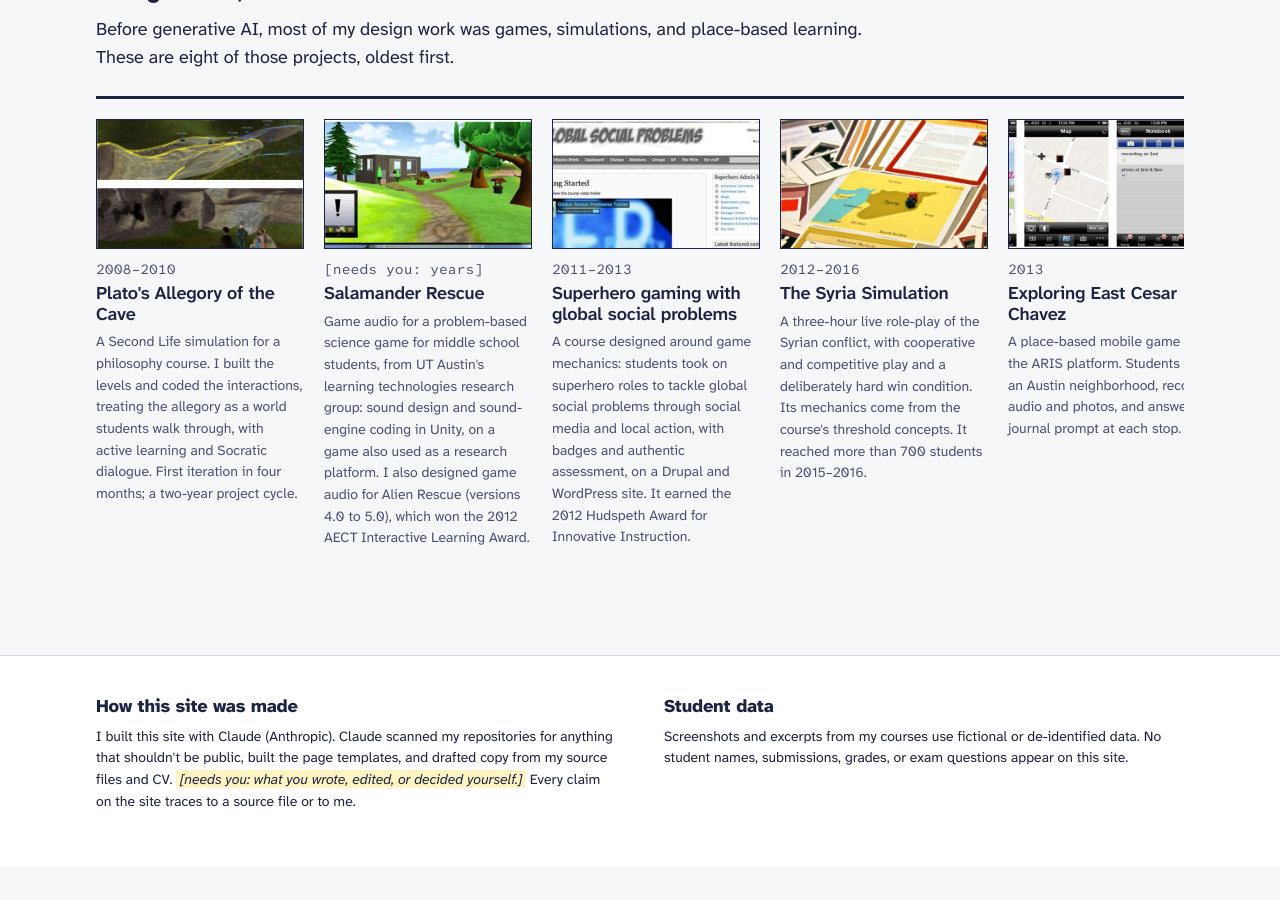
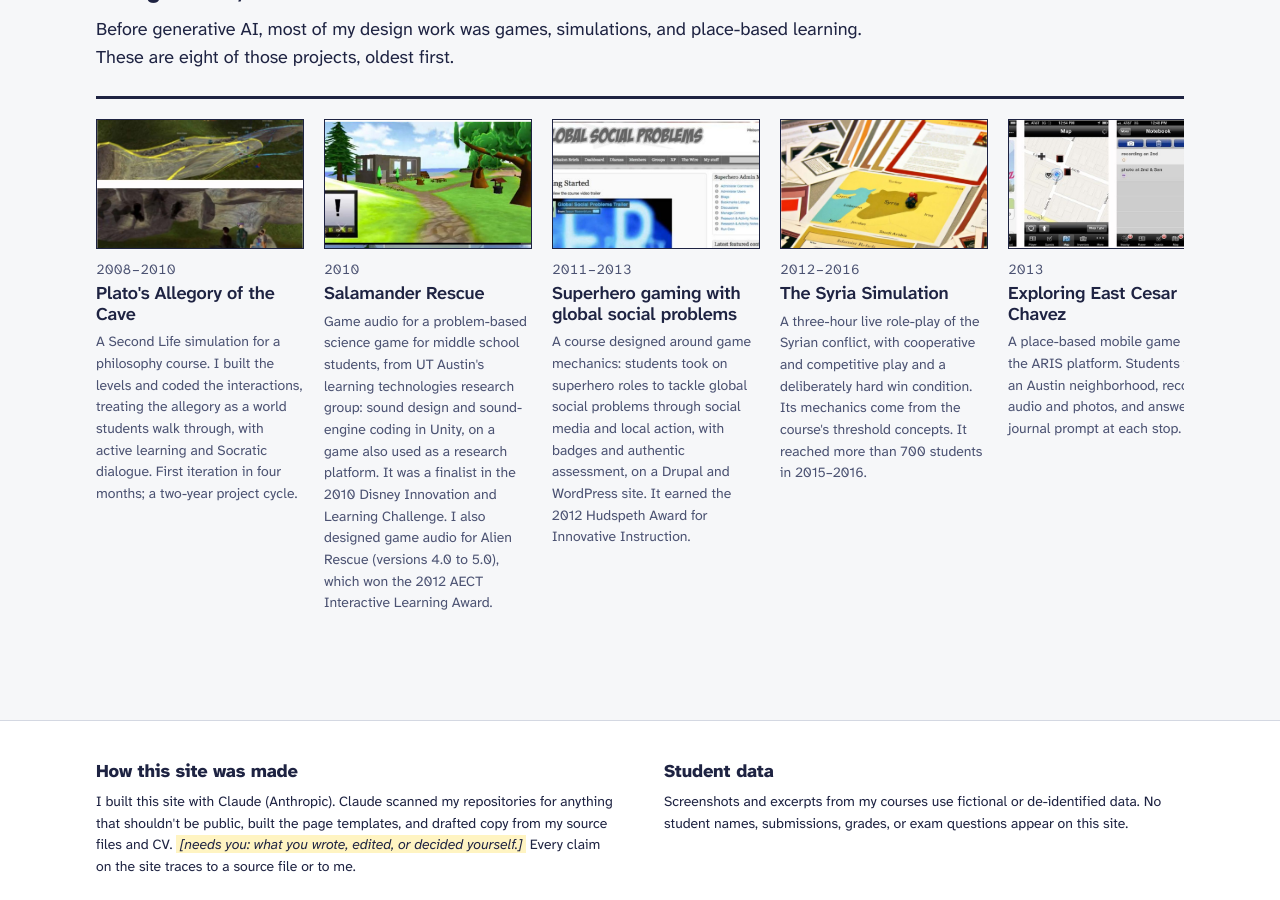
Before and after one commit to jarosenblum/jarosenblum.github.io, a Jekyll site: the page built from work.html, in a window 1280 px wide and 900 px high, scrolled down 2560 px. Built offline with Jekyll 4.4.1, drawn with Linux system fonts in a browser that asks for light colours; before the commit the page ends 3427 px from its top, so only the background shows below that.

Commit message:
Salamander Rescue: 2010 (same year as the Disney Innovation and Learning Challenge, per owner)
Co-Authored-By: Claude Opus 5.5 <noreply@anthropic.com>
Claude-Session: https://claude.ai/code/session_01MvFoNwewzyu79vTLKgnbiQ

```diff
--- a/_data/design_before_ai.yml
+++ b/_data/design_before_ai.yml
@@ -8,8 +8,8 @@
   alt: "Two Second Life scenes: a lit path through a cave landscape, and avatars seated inside the cave."
   links: []
 - name: "Salamander Rescue"
-  date: "[needs you: years]"
-  note: "Game audio for a problem-based science game for middle school students, from UT Austin's learning technologies research group: sound design and sound-engine coding in Unity, on a game also used as a research platform. I also designed game audio for Alien Rescue (versions 4.0 to 5.0), which won the 2012 AECT Interactive Learning Award."
+  date: "2010"
+  note: "Game audio for a problem-based science game for middle school students, from UT Austin's learning technologies research group: sound design and sound-engine coding in Unity, on a game also used as a research platform. It was a finalist in the 2010 Disney Innovation and Learning Challenge. I also designed game audio for Alien Rescue (versions 4.0 to 5.0), which won the 2012 AECT Interactive Learning Award."
   screenshot: "/assets/snapshots/design-2008-2018/salamander.jpg"
   alt: "A 3D game scene of a path leading to a small building among trees, with an alert icon in the corner."
   links: []
```
